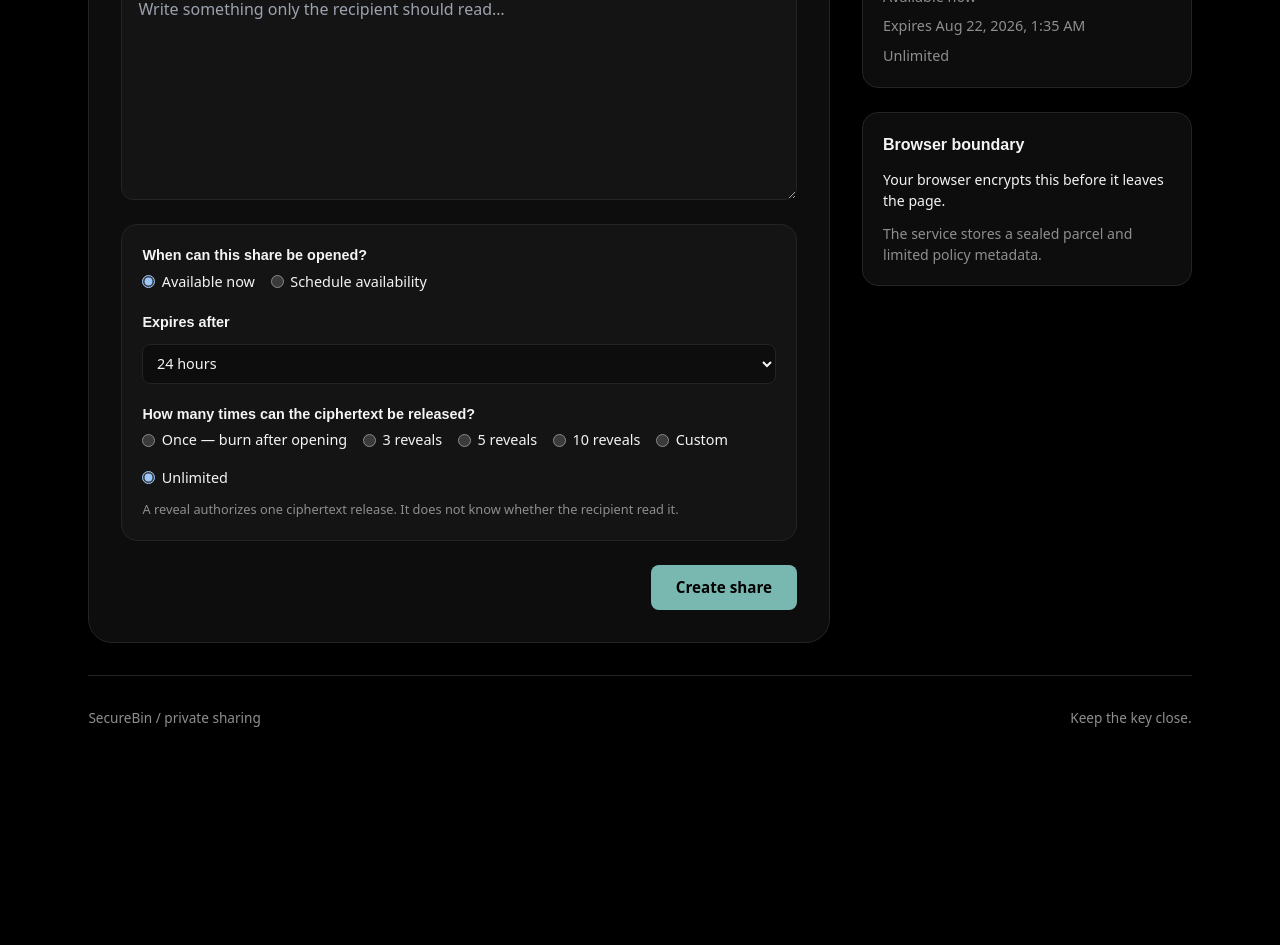
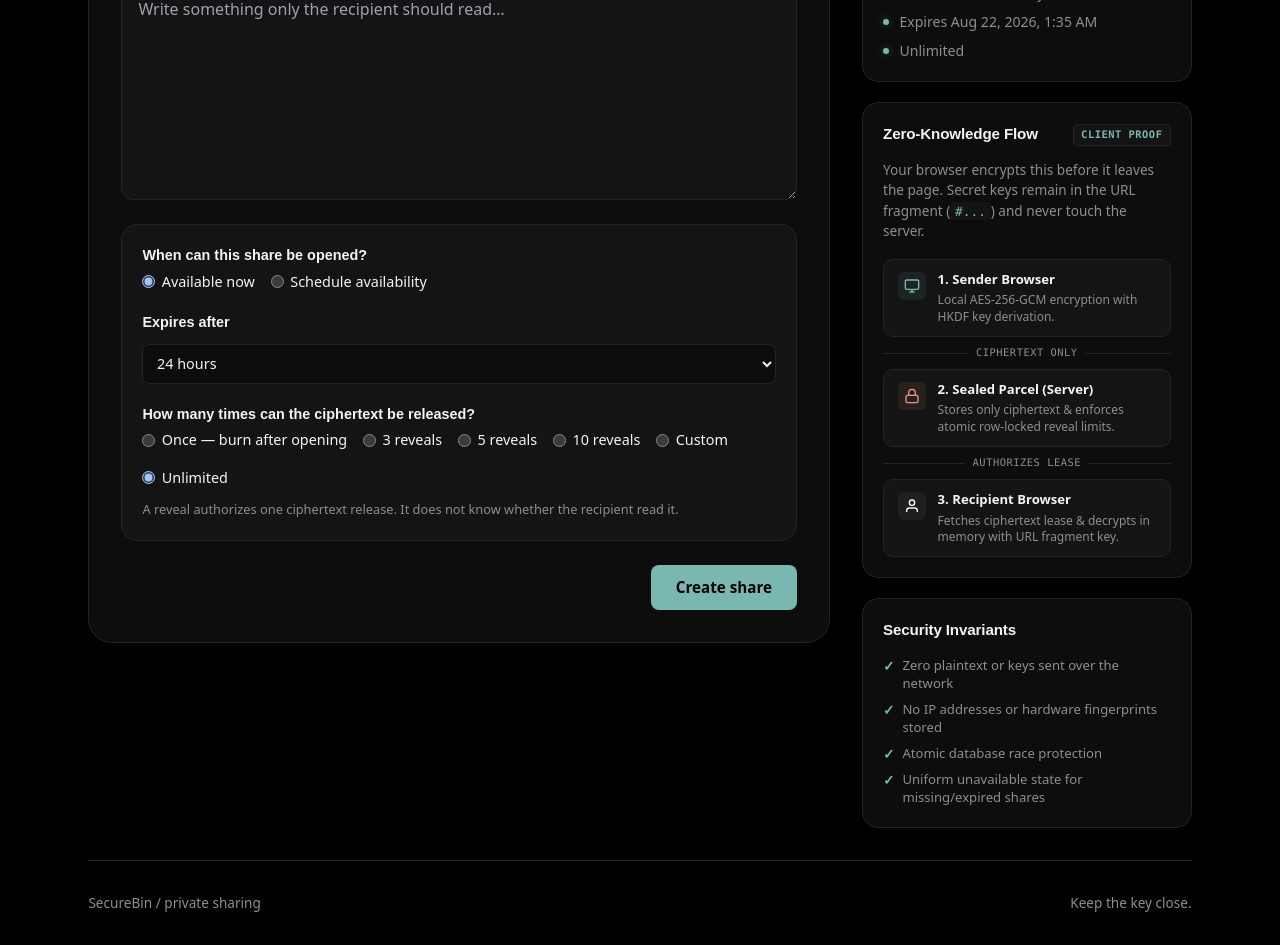
Before and after one commit to adithyarao2605/SecureBin, a Next.js app: page / in a window 1280 px wide. Shown: the part 300-1245 px from the top of the page. Before the commit the page ends 1061 px from the top, so only its background shows below. Built offline with nearby package versions, Linux system fonts and the light colour scheme.

Commit message:
feat(ui): add site icon, enriched Evidence Rail flowchart, and security invariants

```diff
--- a/app/components/evidence-rail.tsx
+++ b/app/components/evidence-rail.tsx
@@ -12,7 +12,7 @@ export function EvidenceRail({ phase, policy }: EvidenceRailProps) {
   const availableText = isPolicyValid
     ? policy.availableAt
       ? `Available ${formatLocalizedDateTime(policy.availableAt)}`
-      : "Available now"
+      : "Available immediately"
     : "Policy invalid";
 
   const expiresText = isPolicyValid
@@ -25,23 +25,113 @@ export function EvidenceRail({ phase, policy }: EvidenceRailProps) {
     <aside className="evidence-rail" aria-label="Evidence rail">
       <Proofline phase={phase} />
 
+      {/* Access policy live summary */}
       <div className="evidence-section">
-        <h2 className="evidence-heading">Access policy</h2>
+        <h2 className="evidence-heading">Active Policy Summary</h2>
         <ul className="evidence-list">
-          <li className="evidence-item">{availableText}</li>
-          <li className="evidence-item">{expiresText}</li>
-          <li className="evidence-item">{revealsText}</li>
+          <li className="evidence-item">
+            <span className="evidence-dot active" aria-hidden="true" />
+            <span>{availableText}</span>
+          </li>
+          <li className="evidence-item">
+            <span className="evidence-dot active" aria-hidden="true" />
+            <span>{expiresText}</span>
+          </li>
+          <li className="evidence-item">
+            <span className="evidence-dot active" aria-hidden="true" />
+            <span>{revealsText}</span>
+          </li>
         </ul>
       </div>
 
-      <div className="evidence-section">
-        <h2 className="evidence-heading">Browser boundary</h2>
+      {/* Trust boundary and visual flowchart */}
+      <div className="evidence-section flowchart-section">
+        <div className="evidence-title-row">
+          <h2 className="evidence-heading">Zero-Knowledge Flow</h2>
+          <span className="evidence-badge">Client Proof</span>
+        </div>
+
         <p className="evidence-copy">
-          Your browser encrypts this before it leaves the page.
+          Your browser encrypts this before it leaves the page. Secret keys remain in the URL fragment (<code className="evidence-code">#...</code>) and never touch the server.
         </p>
-        <p className="evidence-copy secondary">
-          The service stores a sealed parcel and limited policy metadata.
-        </p>
+
+        {/* Visual architecture flowchart */}
+        <div className="flowchart-container" aria-label="Cryptographic lifecycle flowchart">
+          <div className="flowchart-node">
+            <div className="node-icon">
+              <svg viewBox="0 0 24 24" width="16" height="16" fill="none" stroke="currentColor" strokeWidth="2">
+                <rect x="2" y="3" width="20" height="14" rx="2" />
+                <path d="M8 21h8" />
+                <path d="M12 17v4" />
+              </svg>
+            </div>
+            <div className="node-content">
+              <span className="node-title">1. Sender Browser</span>
+              <span className="node-desc">Local AES-256-GCM encryption with HKDF key derivation.</span>
+            </div>
+          </div>
+
+          <div className="flowchart-connector" aria-hidden="true">
+            <div className="connector-line" />
+            <span className="connector-label">Ciphertext Only</span>
+            <div className="connector-line" />
+          </div>
+
+          <div className="flowchart-node">
+            <div className="node-icon server-node">
+              <svg viewBox="0 0 24 24" width="16" height="16" fill="none" stroke="currentColor" strokeWidth="2">
+                <rect x="3" y="11" width="18" height="11" rx="2" />
+                <path d="M7 11V7a5 5 0 0 1 10 0v4" />
+              </svg>
+            </div>
+            <div className="node-content">
+              <span className="node-title">2. Sealed Parcel (Server)</span>
+              <span className="node-desc">Stores only ciphertext & enforces atomic row-locked reveal limits.</span>
+            </div>
+          </div>
+
+          <div className="flowchart-connector" aria-hidden="true">
+            <div className="connector-line" />
+            <span className="connector-label">Authorizes Lease</span>
+            <div className="connector-line" />
+          </div>
+
+          <div className="flowchart-node">
+            <div className="node-icon recipient-node">
+              <svg viewBox="0 0 24 24" width="16" height="16" fill="none" stroke="currentColor" strokeWidth="2">
+                <path d="M20 21v-2a4 4 0 0 0-4-4H8a4 4 0 0 0-4 4v2" />
+                <circle cx="12" cy="7" r="4" />
+              </svg>
+            </div>
+            <div className="node-content">
+              <span className="node-title">3. Recipient Browser</span>
+              <span className="node-desc">Fetches ciphertext lease & decrypts in memory with URL fragment key.</span>
+            </div>
+          </div>
+        </div>
+      </div>
+
+      {/* Invariants checklist */}
+      <div className="evidence-section invariants-section">
+        <h2 className="evidence-heading">Security Invariants</h2>
+        <ul className="invariants-list">
+          <li>
+            <span className="invariant-check">✓</span>
+            <span>Zero plaintext or keys sent over the network</span>
+          </li>
+          <li>
+            <span className="invariant-check">✓</span>
+            <span>No IP addresses or hardware fingerprints stored</span>
+          </li>
+          <li>
+            <span className="invariant-check">✓</span>
+            <span>Atomic database race protection</span>
+          </li>
+          <li>
+            <span className="invariant-check">✓</span>
+            <span>Uniform unavailable state for missing/expired shares</span>
+          </li>
+        </ul>
       </div>
     </aside>
   );
--- a/app/globals.css
+++ b/app/globals.css
@@ -471,7 +471,7 @@ button {
 .evidence-rail {
   display: flex;
   flex-direction: column;
-  gap: 1.5rem;
+  gap: 1.25rem;
 }
 
 .evidence-section {
@@ -481,15 +481,35 @@ button {
   padding: 1.25rem;
   display: flex;
   flex-direction: column;
-  gap: 0.75rem;
+  gap: 0.85rem;
 }
 
 .evidence-heading {
   font-family: var(--font-display);
-  font-size: 1rem;
+  font-size: 0.95rem;
   font-weight: 700;
   margin: 0;
   color: var(--ink);
+  letter-spacing: -0.01em;
+}
+
+.evidence-title-row {
+  display: flex;
+  justify-content: space-between;
+  align-items: center;
+}
+
+.evidence-badge {
+  font-family: var(--font-mono);
+  font-size: 0.65rem;
+  font-weight: 600;
+  text-transform: uppercase;
+  letter-spacing: 0.05em;
+  background: var(--surface-subtle);
+  color: var(--mineral);
+  border: 1px solid var(--line);
+  padding: 0.15rem 0.45rem;
+  border-radius: 4px;
 }
 
 .evidence-list {
@@ -499,25 +519,149 @@ button {
   display: flex;
   flex-direction: column;
   gap: 0.5rem;
-  font-size: 0.9rem;
+  font-size: 0.88rem;
   color: var(--muted-ink);
 }
 
 .evidence-item {
   display: flex;
   align-items: center;
-  gap: 0.5rem;
+  gap: 0.65rem;
+}
+
+.evidence-dot {
+  width: 6px;
+  height: 6px;
+  border-radius: 50%;
+  background: var(--line);
+  flex-shrink: 0;
+}
+
+.evidence-dot.active {
+  background: var(--mineral);
+  box-shadow: 0 0 8px rgba(121, 184, 176, 0.4);
 }
 
 .evidence-copy {
-  font-size: 0.88rem;
+  font-size: 0.85rem;
   line-height: 1.5;
   margin: 0;
+  color: var(--muted-ink);
+}
+
+.evidence-code {
+  font-family: var(--font-mono);
+  font-size: 0.8rem;
+  background: var(--surface-subtle);
+  padding: 0.1rem 0.3rem;
+  border-radius: 4px;
+  color: var(--mineral);
+}
+
+/* Flowchart */
+.flowchart-container {
+  display: flex;
+  flex-direction: column;
+  gap: 0.35rem;
+  margin-top: 0.25rem;
+}
+
+.flowchart-node {
+  display: flex;
+  align-items: flex-start;
+  gap: 0.75rem;
+  background: var(--surface-subtle);
+  border: 1px solid var(--line);
+  border-radius: 10px;
+  padding: 0.65rem 0.85rem;
+}
+
+.node-icon {
+  width: 28px;
+  height: 28px;
+  border-radius: 6px;
+  background: rgba(121, 184, 176, 0.1);
+  color: var(--mineral);
+  display: flex;
+  align-items: center;
+  justify-content: center;
+  flex-shrink: 0;
+  margin-top: 2px;
+}
+
+.node-icon.server-node {
+  background: rgba(226, 155, 133, 0.1);
+  color: var(--copper);
+}
+
+.node-icon.recipient-node {
+  background: rgba(255, 255, 255, 0.05);
   color: var(--ink);
 }
 
-.evidence-copy.secondary {
+.node-content {
+  display: flex;
+  flex-direction: column;
+  gap: 0.15rem;
+}
+
+.node-title {
+  font-size: 0.82rem;
+  font-weight: 600;
+  color: var(--ink);
+}
+
+.node-desc {
+  font-size: 0.75rem;
+  line-height: 1.4;
   color: var(--muted-ink);
+}
+
+.flowchart-connector {
+  display: flex;
+  align-items: center;
+  justify-content: center;
+  gap: 0.5rem;
+  padding: 0.15rem 0;
+}
+
+.connector-line {
+  flex: 1;
+  height: 1px;
+  background: var(--line);
+}
+
+.connector-label {
+  font-family: var(--font-mono);
+  font-size: 0.65rem;
+  text-transform: uppercase;
+  letter-spacing: 0.05em;
+  color: var(--muted-ink);
+}
+
+/* Invariants Section */
+.invariants-list {
+  list-style: none;
+  padding: 0;
+  margin: 0;
+  display: flex;
+  flex-direction: column;
+  gap: 0.45rem;
+  font-size: 0.82rem;
+  color: var(--muted-ink);
+}
+
+.invariants-list li {
+  display: flex;
+  align-items: flex-start;
+  gap: 0.5rem;
+  line-height: 1.4;
+}
+
+.invariant-check {
+  color: var(--mineral);
+  font-weight: 700;
+  font-size: 0.85rem;
 }
 
 /* Composer Form */
--- a/app/layout.tsx
+++ b/app/layout.tsx
@@ -7,6 +7,10 @@ export const metadata: Metadata = {
   description: "Browser-encrypted sharing for sensitive notes and files.",
   applicationName: "SecureBin",
   referrer: "no-referrer",
+  icons: {
+    icon: "/icon.svg",
+    apple: "/icon.svg",
+  },
 };
 
 export default async function RootLayout({ children }: Readonly<{ children: React.ReactNode }>) {
```
Also changed, not shown: info/HANDOFF.md (+2 -0 lines), app/icon.svg (added), public/icon.svg (added).
